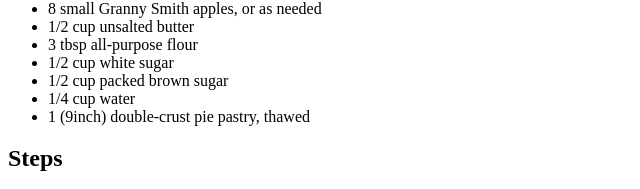
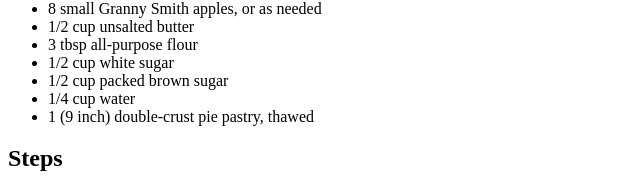
Before and after one commit to oliverthewizard/odin-recipes, a plain HTML site: page recipes/apple-pie.html in a window 1280 px wide. Shown: the part 580-769 px from the top of the page, 0-640 px from the left. Drawn offline with Linux system fonts and the light colour scheme.

Commit message:
Fix typo in Ingredients

```diff
--- a/recipes/apple-pie.html
+++ b/recipes/apple-pie.html
@@ -22,7 +22,7 @@
             <li>1/2 cup white sugar</li>
             <li>1/2 cup packed brown sugar</li>
             <li>1/4 cup water</li>
-            <li>1 (9inch) double-crust pie pastry, thawed</li>
+            <li>1 (9 inch) double-crust pie pastry, thawed</li>
         </ul>
 
         <h2>Steps</h2>
```
